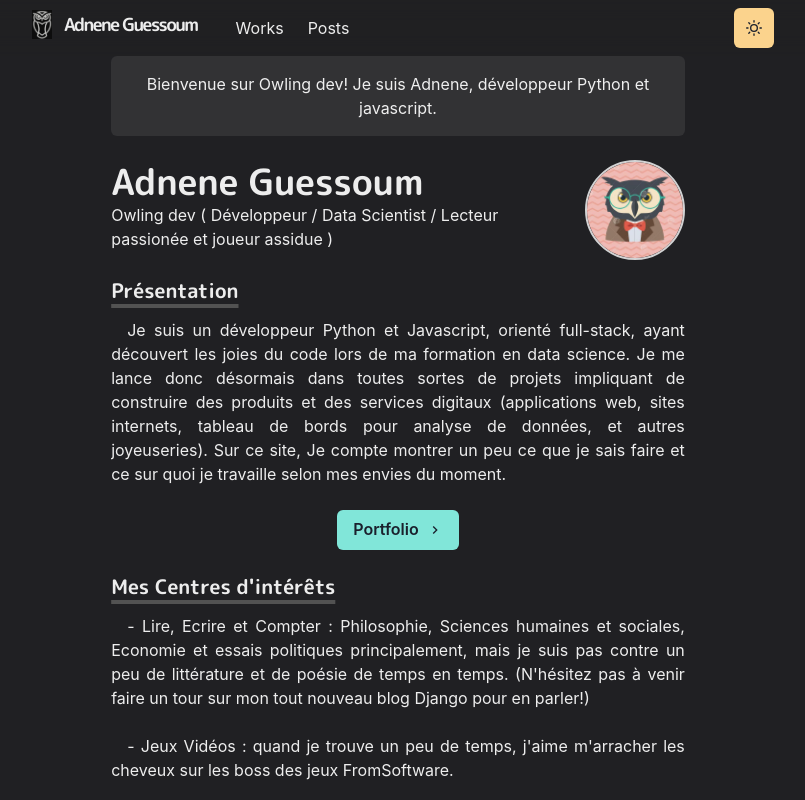
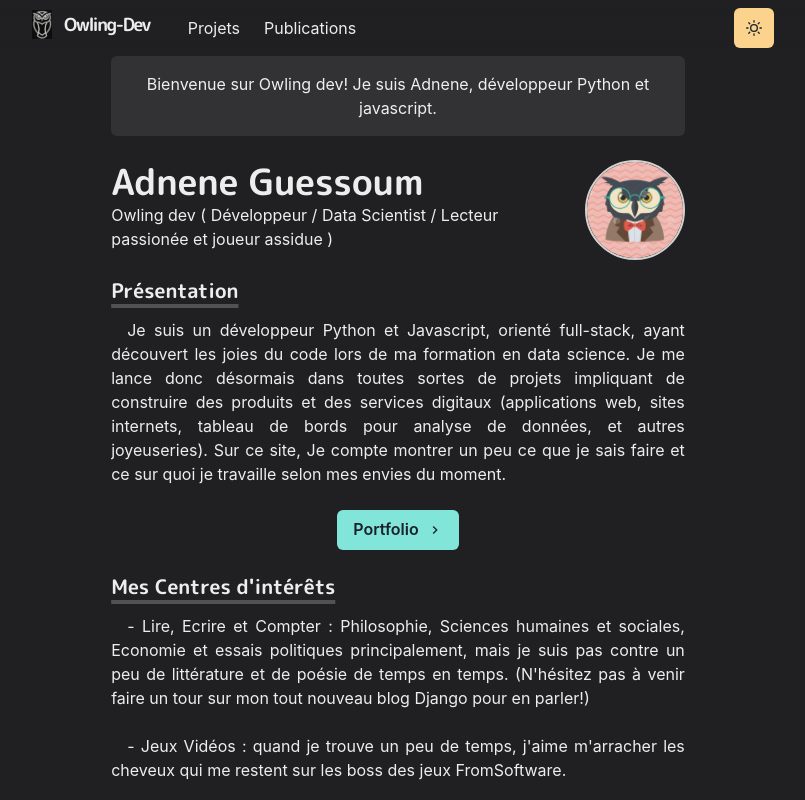
Before and after one commit to adnene-guessoum/Owling-dev, a Next.js app: page / in a window 1280 px wide. Shown: the top 800 px of the page, without its empty margins (242-1047 px from the left). Built offline with nearby package versions, Linux system fonts and the light colour scheme.

Commit message:
Add projects page in portfolio

```diff
--- a/components/logo.js
+++ b/components/logo.js
@@ -35,7 +35,7 @@ const Logo = () => {
           fontWeight="bold"
           ml={3}
         >
-          Adnene Guessoum
+				Owling-Dev
         </Text>
       </LogoBox>
       {/* </a>*/}
--- a/components/navbar.js
+++ b/components/navbar.js
@@ -73,12 +73,12 @@ const Navbar = props => {
           flexGrow={1}
           mt={{ base: 4, nmd: 0 }}
         >
-          <LinkItem href="/works" path={path}>
-            Works
+          <LinkItem href="/projets" path={path}>
+            Projets
           </LinkItem>
 
-          <LinkItem href="/posts" path={path}>
-            Posts
+          <LinkItem href="/publications" path={path}>
+            Publications
           </LinkItem>
         </Stack>
 
@@ -103,17 +103,18 @@ const Navbar = props => {
 		 hydration issue: cf. https://github.com/chakra-ui/chakra-ui/issues/2248
 	+ isLazy Menu
 */}
-              <NextLink href="/" LegacyBehavior passHref>
-                <MenuItem as={Link}>About</MenuItem>
+              <NextLink href="/projets" LegacyBehavior passHref>
+                <MenuItem as={Link}>Projets</MenuItem>
               </NextLink>
 
-              <NextLink href="/works" LegacyBehavior passHref>
-                <MenuItem as={Link}>Works</MenuItem>
+              <NextLink href="/publications" LegacyBehavior passHref>
+                <MenuItem as={Link}>Publications</MenuItem>
               </NextLink>
 
-              <NextLink href="/posts" LegacyBehavior passHref>
-                <MenuItem as={Link}>Posts</MenuItem>
+							<NextLink href="/" LegacyBehavior passHref>
+                <MenuItem as={Link}>A propos</MenuItem>
               </NextLink>
+
 
               <MenuItem
                 as={Link}
--- a/pages/index.js
+++ b/pages/index.js
@@ -65,7 +65,7 @@ const Page = () => {
         </Heading>
         <Paragraph>Je suis un développeur Python et Javascript, orienté full-stack, ayant découvert les joies du code lors de ma formation en data science. Je me lance donc désormais dans toutes sortes de projets impliquant de construire des produits et des services digitaux (applications web, sites internets, tableau de bords pour analyse de données, et autres joyeuseries). Sur ce site, Je compte montrer un peu ce que je sais faire et ce sur quoi je travaille selon mes envies du moment.</Paragraph>
 		<Box align="center" my={3}>
-		<NextLink href="/works">
+		<NextLink href="/projets">
 		<Button rightIcon={< ChevronRightIcon />} colorScheme="teal" >
 		Portfolio
 		</Button>
@@ -87,7 +87,7 @@ const Page = () => {
 
 		<Paragraph>
 		- Jeux Vidéos : quand je trouve un peu de temps, j&apos;aime
-	m&apos;arracher les cheveux sur les boss des jeux FromSoftware.
+	m&apos;arracher les cheveux qui me restent sur les boss des jeux FromSoftware.
 		</Paragraph>
 
 		<Paragraph>
```
Also changed, not shown: components/grid-item.js (added, +50 -0 lines), pages/projets.js (added, +38 -0 lines), 1 other file (tests, documents, lock files or other folders).
